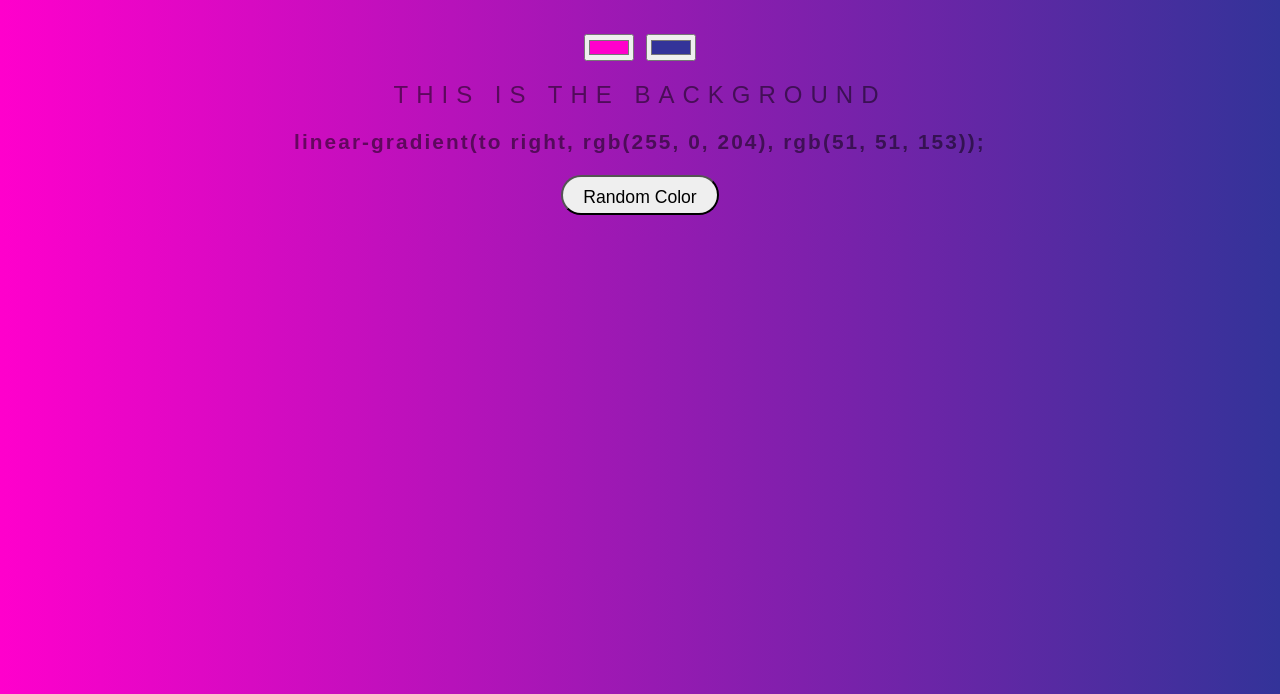
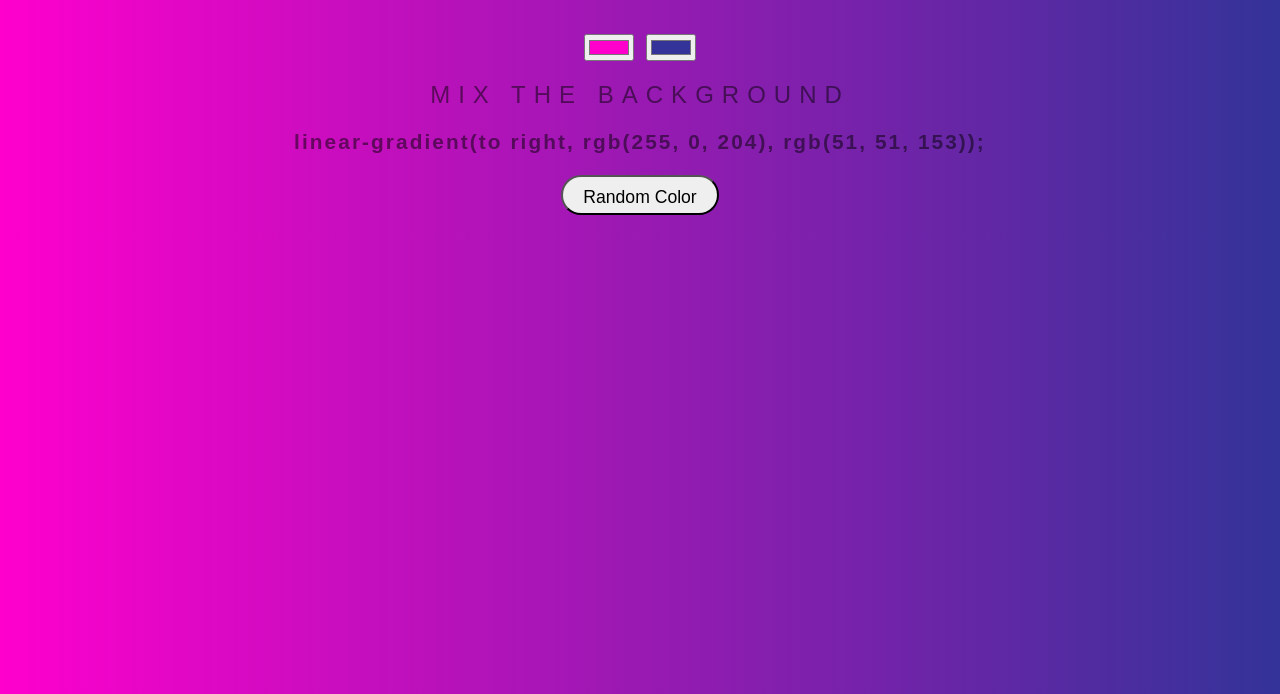
Before and after one commit to TekniqueJoseph/background-generator, a plain HTML site: page index.html in a window 1280 px wide. Shown: the part 106-800 px from the top of the page. Drawn offline with Linux system fonts and the light colour scheme; a web font is replaced by a local one.

Commit message:
updated text

```diff
--- a/index.html
+++ b/index.html
@@ -17,7 +17,7 @@
 		<h1>Flavor Generator</h1>
 		<input class="color1" type="color" name="color1" value="#ff00cc">
 		<input class="color2" type="color" name="color2" value="#333399">
-		<h2>This Is The Background</h2>
+		<h2>Mix The Background</h2>
 		<h3></h3>
 		<button id="bttn" type="button">Random Color</button>
 		<h3 id="h3"></h3>
```
